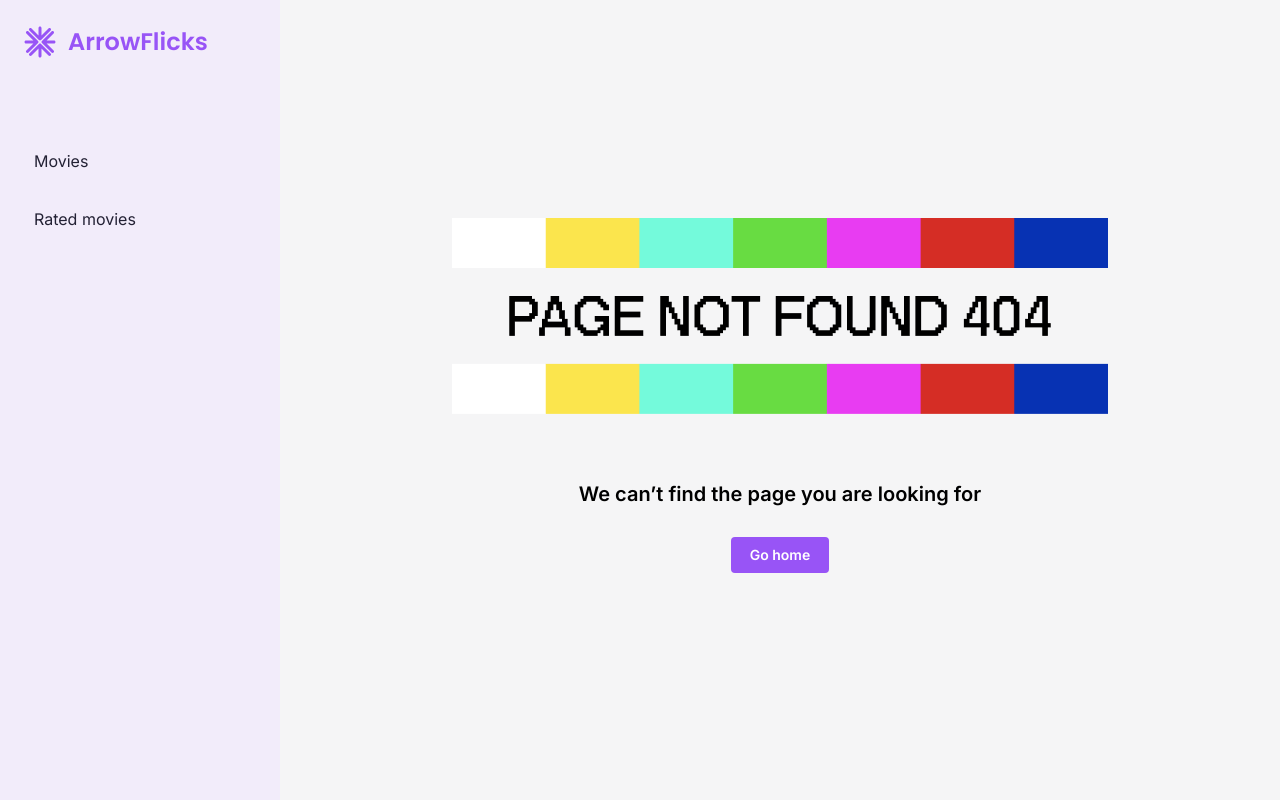
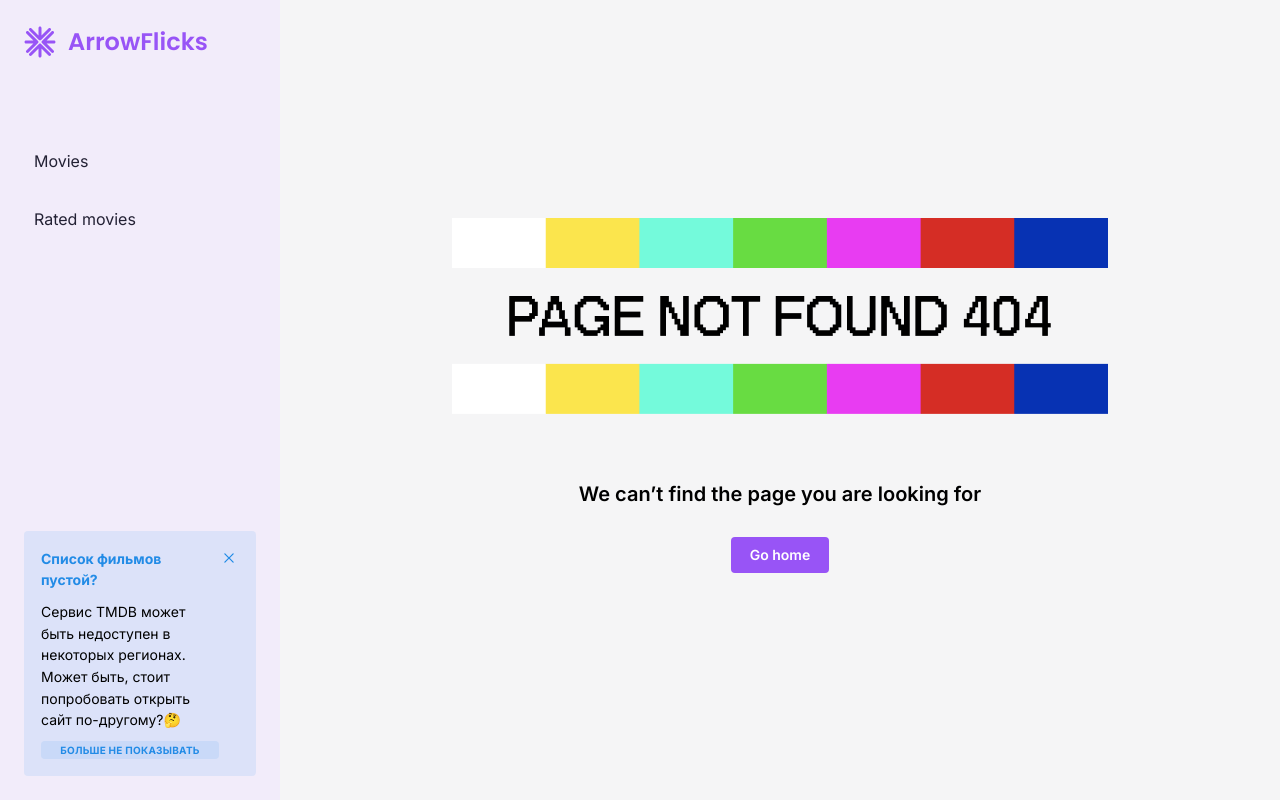
Before and after one commit to lg0leg/MovieSearchApp, a React (Create React App) app in the folder movie-search-app/: page / in a window 1280 px wide. Built offline with nearby package versions, Linux system fonts and the light colour scheme; no server answers.

Commit message:
feat: add server unavailability warning

```diff
--- a/movie-search-app/src/pages/app/App.js
+++ b/movie-search-app/src/pages/app/App.js
@@ -5,12 +5,25 @@ import NotFoundPage from '../404/404';
 import RatedMovies from '../rated-movies/rated-movies';
 import Movies from '../movies/movies';
 import Movie from '../movie/movie';
-import { AppShell, Flex, Space, Title } from '@mantine/core';
-import { useEffect, useReducer } from 'react';
+import { Alert, AppShell, Badge, Flex, Space, Title } from '@mantine/core';
+import { useEffect, useReducer, useState } from 'react';
 import { favReducer, initialFavState, FavContext } from '../../state/state';
 
 function App() {
   const [favState, favDispatch] = useReducer(favReducer, initialFavState);
+
+  const [visibleAlert, setVisibleAlert] = useState(true);
+
+  const hideAlert = () => {
+    localStorage.setItem('visibleAlertLS', 'hidden');
+    setVisibleAlert(false);
+  };
+
+  useEffect(() => {
+    if (localStorage.getItem('visibleAlertLS')) {
+      setVisibleAlert(false);
+    }
+  }, []);
 
   useEffect(() => {
     localStorage.setItem('favoritesId', JSON.stringify(favState.favoritesId));
@@ -38,6 +51,22 @@ function App() {
             Rated movies
           </NavLink>
         </Flex>
+        <Alert
+          className="no-access-alert"
+          variant="light"
+          color="blue"
+          withCloseButton
+          closeButtonLabel="Dismiss"
+          title="Список фильмов пустой?"
+          hidden={!visibleAlert}
+          onClose={() => setVisibleAlert(false)}
+        >
+          Сервис TMDB может быть недоступен в некоторых регионах. Может быть, стоит попробовать открыть сайт по-другому?🤔
+          <Space h="10" />
+          <Badge className="pointer" variant="light" fullWidth size="sm" radius="sm" onClick={hideAlert}>
+            Больше не показывать
+          </Badge>
+        </Alert>
       </AppShell.Navbar>
       <AppShell.Main style={{ backgroundColor: '#f5f5f6' }}>
         <FavContext.Provider value={{ favDispatch, favState }}>
--- a/movie-search-app/src/pages/app/App.scss
+++ b/movie-search-app/src/pages/app/App.scss
@@ -29,3 +29,11 @@
 .mantine-Pagination-control {
   border: 1px solid rgb(213, 214, 220);
 }
+
+.no-access-alert {
+  margin-top: auto;
+}
+
+.pointer {
+  cursor: pointer;
+}
```
